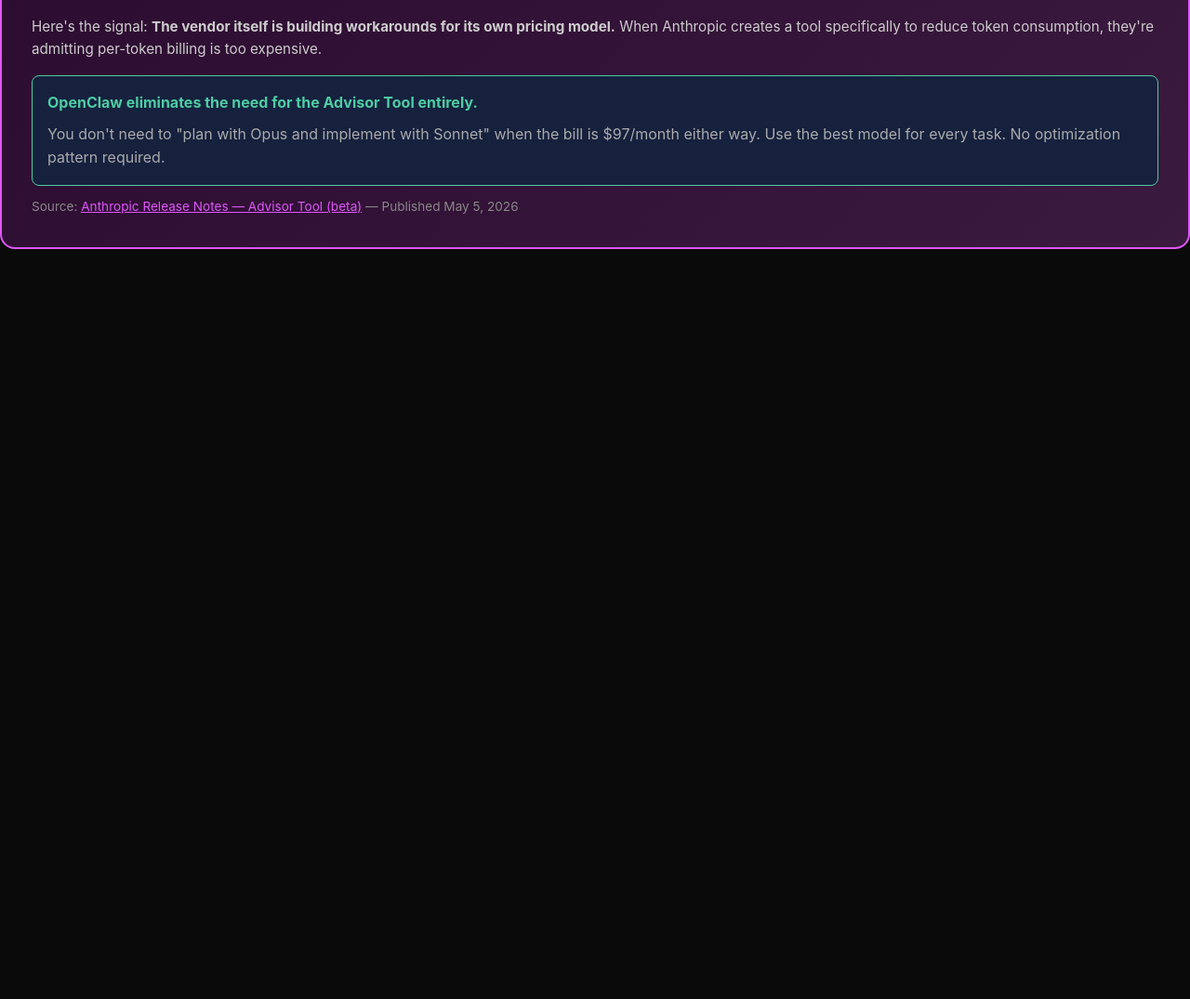
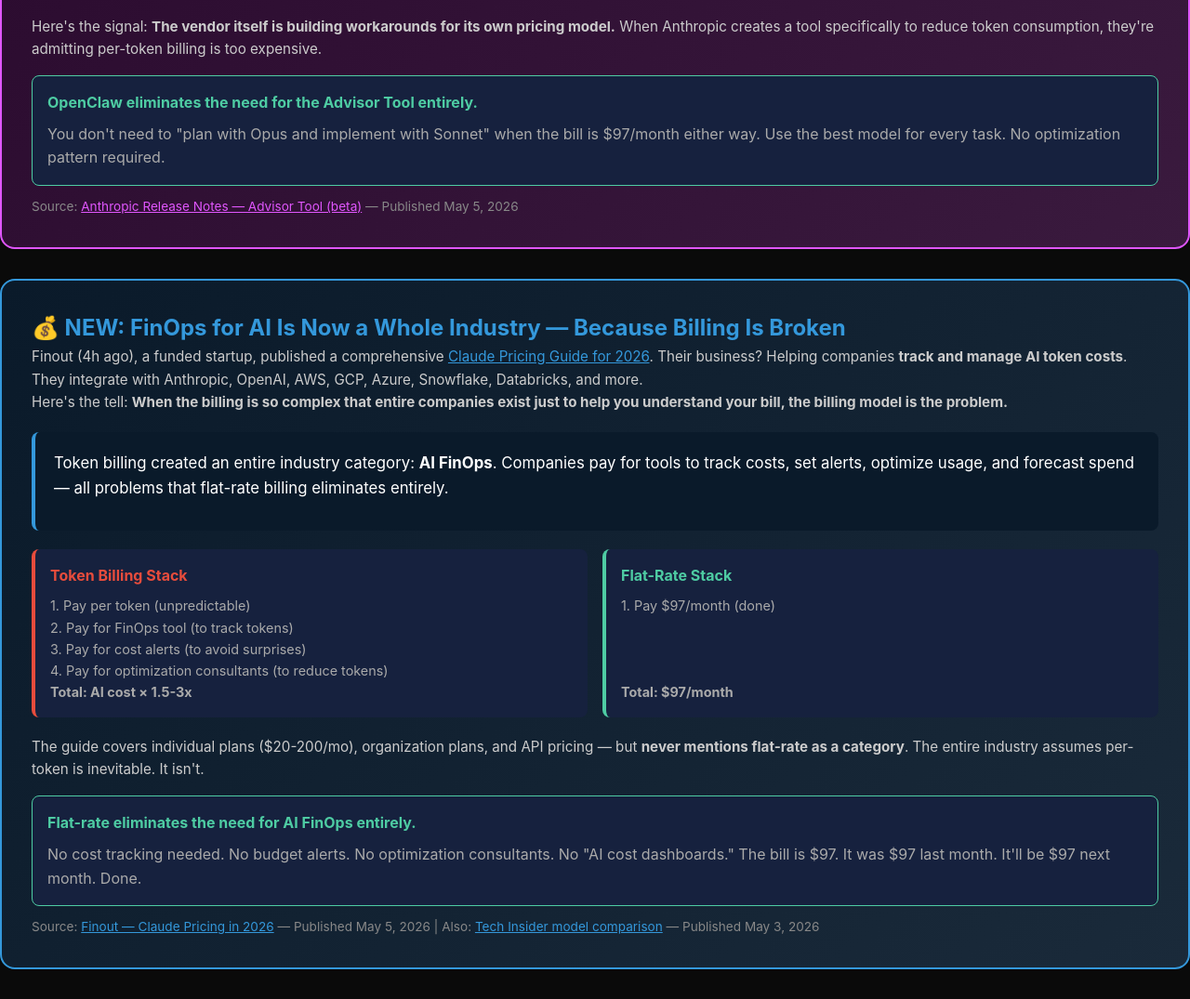
Before and after one commit to maltbae/ai-costs-exposed, a plain HTML site: page index.html in a window 1280 px wide. Shown: the part 10707-11782 px from the top of the page at 93% size. Before the commit the page ends 11007 px from the top, so only its background shows below. Drawn offline with Linux system fonts and the light colour scheme.

Commit message:
HB586: Add FinOps-as-Symptom section — Finout guide omits flat-rate, proving billing complexity is the problem

```diff
--- a/index.html
+++ b/index.html
@@ -374,8 +374,7 @@ h1{font-size:2.2rem;color:#fff;margin-bottom:12px}
       <p style="color:#888;font-size:0.85em;">Source: <a href="https://github.com/orgs/community/discussions/192948" style="color:#e94560;">GitHub Community Discussion #192948</a> — Published May 4, 2026</p>
     </section>
 
-</body>
-    <section style="background:#0f1a0f;border:2px solid #2ecc71;border-radius:16px;padding:32px;margin:32px 0;">
+<section style="background:#0f1a0f;border:2px solid #2ecc71;border-radius:16px;padding:32px;margin:32px 0;">
       <h2 style="color:#2ecc71;font-size:1.5em;">🏢 GitHub's Own Partner Admits: "Model Rationing" Is The Answer</h2>
       <p style="color:#ccc;font-size:0.95em;">Xebia, a GitHub consulting partner, published a detailed guide (May 4, 2026) on surviving the PRU→Token transition. Their advice? <strong>Ration your models</strong>:</p>
       <div style="background:#0a1a0a;border-left:4px solid #2ecc71;padding:20px;border-radius:8px;margin:20px 0;">
@@ -425,4 +424,31 @@ h1{font-size:2.2rem;color:#fff;margin-bottom:12px}
       </div>
       <p style="color:#888;font-size:0.85em;margin-top:12px;">Source: <a href="https://releasebot.io/updates/anthropic/claude" style="color:#e056fd;">Anthropic Release Notes — Advisor Tool (beta)</a> — Published May 5, 2026</p>
     </section>
+
+
+    <section style="background:linear-gradient(135deg,#0a1a2a,#1a2a3a);border:2px solid #3498db;border-radius:16px;padding:32px;margin:32px 0;">
+      <h2 style="color:#3498db;font-size:1.5em;">💰 NEW: FinOps for AI Is Now a Whole Industry — Because Billing Is Broken</h2>
+      <p style="color:#ccc;font-size:0.95em;">Finout (4h ago), a funded startup, published a comprehensive <a href="https://www.finout.io/blog/claude-pricing-in-2026-for-individuals-organizations-and-developers" style="color:#3498db;">Claude Pricing Guide for 2026</a>. Their business? Helping companies <strong>track and manage AI token costs</strong>. They integrate with Anthropic, OpenAI, AWS, GCP, Azure, Snowflake, Databricks, and more.</p>
+      <p style="color:#ccc;font-size:0.95em;">Here's the tell: <strong>When the billing is so complex that entire companies exist just to help you understand your bill, the billing model is the problem.</strong></p>
+      <div style="background:#0a1a2a;border-left:4px solid #3498db;padding:20px;border-radius:8px;margin:20px 0;">
+        <p style="color:#fff;font-size:1.05em;margin:0 0 12px 0;">Token billing created an entire industry category: <strong>AI FinOps</strong>. Companies pay for tools to track costs, set alerts, optimize usage, and forecast spend — all problems that flat-rate billing eliminates entirely.</p>
+      </div>
+      <div style="display:grid;grid-template-columns:1fr 1fr;gap:16px;margin:20px 0;">
+        <div style="background:#16213e;padding:16px;border-radius:8px;border-left:4px solid #e74c3c;">
+          <p style="color:#e74c3c;font-weight:bold;margin:0 0 8px 0;">Token Billing Stack</p>
+          <p style="color:#aaa;margin:0;font-size:0.9em;">1. Pay per token (unpredictable)<br>2. Pay for FinOps tool (to track tokens)<br>3. Pay for cost alerts (to avoid surprises)<br>4. Pay for optimization consultants (to reduce tokens)<br><strong>Total: AI cost × 1.5-3x</strong></p>
+        </div>
+        <div style="background:#16213e;padding:16px;border-radius:8px;border-left:4px solid #4ecca3;">
+          <p style="color:#4ecca3;font-weight:bold;margin:0 0 8px 0;">Flat-Rate Stack</p>
+          <p style="color:#aaa;margin:0;font-size:0.9em;">1. Pay $97/month (done)<br><br><br><br><strong>Total: $97/month</strong></p>
+        </div>
+      </div>
+      <p style="color:#ccc;font-size:0.95em;">The guide covers individual plans ($20-200/mo), organization plans, and API pricing — but <strong>never mentions flat-rate as a category</strong>. The entire industry assumes per-token is inevitable. It isn't.</p>
+      <div style="background:#16213e;padding:16px;border-radius:8px;border:1px solid #4ecca3;margin-top:16px;">
+        <p style="color:#4ecca3;font-weight:bold;margin:0 0 8px 0;">Flat-rate eliminates the need for AI FinOps entirely.</p>
+        <p style="color:#aaa;margin:0;">No cost tracking needed. No budget alerts. No optimization consultants. No "AI cost dashboards." The bill is $97. It was $97 last month. It'll be $97 next month. Done.</p>
+      </div>
+      <p style="color:#888;font-size:0.85em;margin-top:12px;">Source: <a href="https://www.finout.io/blog/claude-pricing-in-2026-for-individuals-organizations-and-developers" style="color:#3498db;">Finout — Claude Pricing in 2026</a> — Published May 5, 2026 | Also: <a href="https://tech-insider.org/claude-opus-vs-sonnet-vs-haiku-2026/" style="color:#3498db;">Tech Insider model comparison</a> — Published May 3, 2026</p>
+    </section>
+  </body>
 </html>
```
